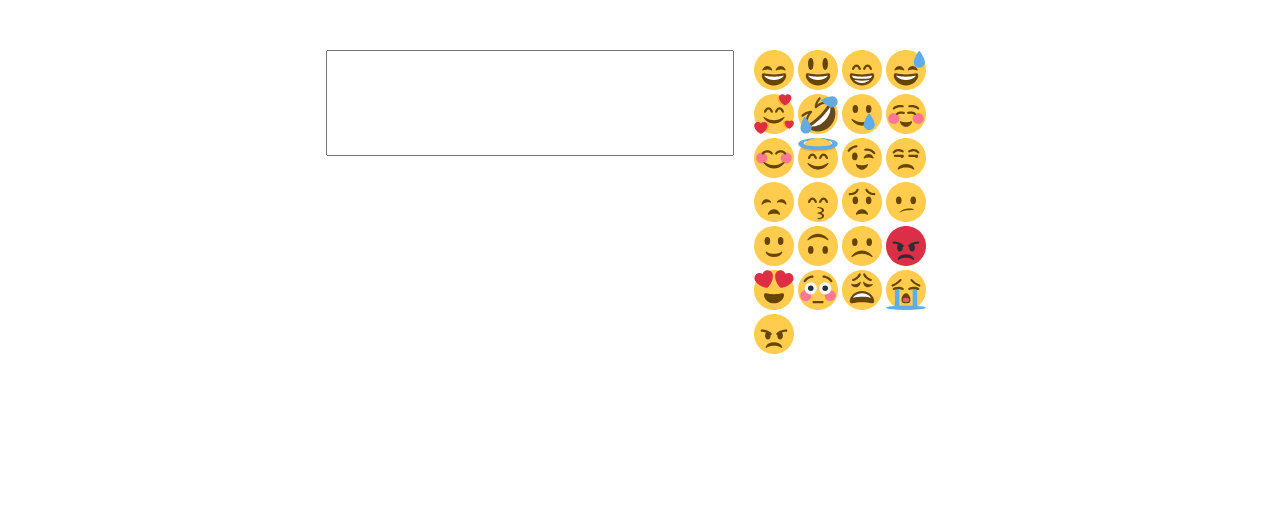
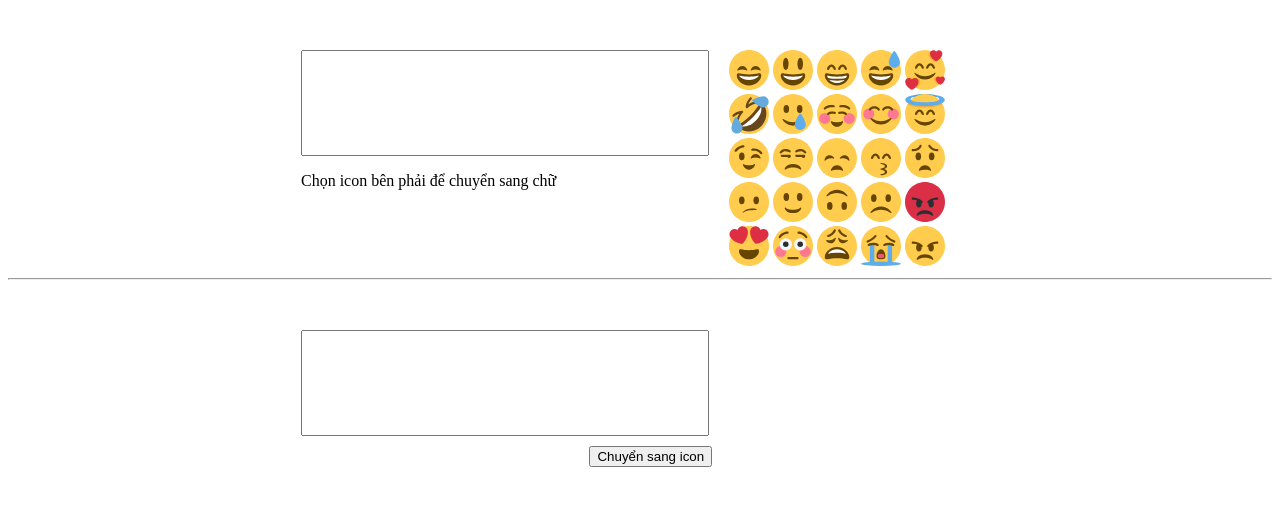
Before and after one commit to manhhungpc/cheating_trans, a plain HTML site: page index.html in a window 1280 px wide. Drawn offline with Linux system fonts and the light colour scheme.

Commit message:
add reverse function

```diff
--- a/index.css
+++ b/index.css
@@ -1,15 +1,25 @@
-.container{
-    margin: 50px 0;
+.text-to-icon,
+.icon-to-text {
+  margin-top: 50px;
   display: flex;
   justify-content: center;
 }
-.btn{
+.btn {
   height: 40px;
   width: 40px;
 }
-#input-text{
+#input-text,
+#input-icon {
   height: 100px;
   width: 400px;
   display: inline;
   margin-right: 20px;
 }
+#icon-field {
+  width: 250px;
+}
+#transform {
+  position: relative;
+  left: 46%;
+  margin-top: 10px;
+}
--- a/index.html
+++ b/index.html
@@ -10,36 +10,47 @@
 </head>
 
 <body>
-    <div class="container">
+    <div class="text-to-icon">
+        <div>
+            <input type="text" id="input-icon">
+            <p>Chọn icon bên phải để chuyển sang chữ</p>
+        </div>
+        <div style="width: 250px">
+            <input type="image" src="./img/a.svg" class="btn" id="a" value="a" onClick=toText(value)>
+            <input type="image" src="./img/b.svg" class="btn" id="b" value="b" onClick=toText(value)>
+            <input type="image" src="./img/c.svg" class="btn" id="c" value="c" onClick=toText(value)>
+            <input type="image" src="./img/d.svg" class="btn" id="d" value="d" onClick=toText(value)>
+            <input type="image" src="./img/e.svg" class="btn" id="e" value="e" onClick=toText(value)>
+            <input type="image" src="./img/f.svg" class="btn" id="f" value="f" onClick=toText(value)>
+            <input type="image" src="./img/g.svg" class="btn" id="g" value="g" onClick=toText(value)>
+            <input type="image" src="./img/h.svg" class="btn" id="h" value="h" onClick=toText(value)>
+            <input type="image" src="./img/i.svg" class="btn" id="i" value="i" onClick=toText(value)>
+            <input type="image" src="./img/k.svg" class="btn" id="k" value="k" onClick=toText(value)>
+            <input type="image" src="./img/l.svg" class="btn" id="l" value="l" onClick=toText(value)>
+            <input type="image" src="./img/m.svg" class="btn" id="m" value="m" onClick=toText(value)>
+            <input type="image" src="./img/n.svg" class="btn" id="n" value="n" onClick=toText(value)>
+            <input type="image" src="./img/o.svg" class="btn" id="o" value="o" onClick=toText(value)>
+            <input type="image" src="./img/p.svg" class="btn" id="p" value="p" onClick=toText(value)>
+            <input type="image" src="./img/q.svg" class="btn" id="q" value="q" onClick=toText(value)>
+            <input type="image" src="./img/r.svg" class="btn" id="r" value="r" onClick=toText(value)>
+            <input type="image" src="./img/s.svg" class="btn" id="s" value="s" onClick=toText(value)>
+            <input type="image" src="./img/t.svg" class="btn" id="t" value="t" onClick=toText(value)>
+            <input type="image" src="./img/u.svg" class="btn" id="u" value="u" onClick=toText(value)>
+            <input type="image" src="./img/v.svg" class="btn" id="v" value="v" onClick=toText(value)>
+            <input type="image" src="./img/w.svg" class="btn" id="w" value="w" onClick=toText(value)>
+            <input type="image" src="./img/x.svg" class="btn" id="x" value="x" onClick=toText(value)>
+            <input type="image" src="./img/y.svg" class="btn" id="y" value="y" onClick=toText(value)>
+            <input type="image" src="./img/z.svg" class="btn" id="z" value="z" onClick=toText(value)>
+        </div>
+        <div id="src"></div>
+    </div>
+    <!--Botton part-->
+    <hr>
+    <div class="icon-to-text">
         <input type="text" id="input-text">
-        <div style="width: 200px">
-            <input type="image" src="./img/a.svg" class="btn" id="a" value="a" onClick=clikme(value)>
-            <input type="image" src="./img/b.svg" class="btn" id="b" value="b" onClick=clikme(value)>
-            <input type="image" src="./img/c.svg" class="btn" id="c" value="c" onClick=clikme(value)>
-            <input type="image" src="./img/d.svg" class="btn" id="d" value="d" onClick=clikme(value)>
-            <input type="image" src="./img/e.svg" class="btn" id="e" value="e" onClick=clikme(value)>
-            <input type="image" src="./img/f.svg" class="btn" id="f" value="f" onClick=clikme(value)>
-            <input type="image" src="./img/g.svg" class="btn" id="g" value="g" onClick=clikme(value)>
-            <input type="image" src="./img/h.svg" class="btn" id="h" value="h" onClick=clikme(value)>
-            <input type="image" src="./img/i.svg" class="btn" id="i" value="i" onClick=clikme(value)>
-            <input type="image" src="./img/k.svg" class="btn" id="k" value="k" onClick=clikme(value)>
-            <input type="image" src="./img/l.svg" class="btn" id="l" value="l" onClick=clikme(value)>
-            <input type="image" src="./img/m.svg" class="btn" id="m" value="m" onClick=clikme(value)>
-            <input type="image" src="./img/n.svg" class="btn" id="n" value="n" onClick=clikme(value)>
-            <input type="image" src="./img/o.svg" class="btn" id="o" value="o" onClick=clikme(value)>
-            <input type="image" src="./img/p.svg" class="btn" id="p" value="p" onClick=clikme(value)>
-            <input type="image" src="./img/q.svg" class="btn" id="q" value="q" onClick=clikme(value)>
-            <input type="image" src="./img/r.svg" class="btn" id="r" value="r" onClick=clikme(value)>
-            <input type="image" src="./img/s.svg" class="btn" id="s" value="s" onClick=clikme(value)>
-            <input type="image" src="./img/t.svg" class="btn" id="t" value="t" onClick=clikme(value)>
-            <input type="image" src="./img/u.svg" class="btn" id="u" value="u" onClick=clikme(value)>
-            <input type="image" src="./img/v.svg" class="btn" id="v" value="v" onClick=clikme(value)>
-            <input type="image" src="./img/w.svg" class="btn" id="w" value="w" onClick=clikme(value)>
-            <input type="image" src="./img/x.svg" class="btn" id="x" value="x" onClick=clikme(value)>
-            <input type="image" src="./img/y.svg" class="btn" id="y" value="y" onClick=clikme(value)>
-            <input type="image" src="./img/z.svg" class="btn" id="z" value="z" onClick=clikme(value)>
-        </div>
+        <div id="icon-field"></div>
     </div>
+    <button id="transform" onclick="toIcon()">Chuyển sang icon</button>
     <script src="index.js"></script>
 </body>
 
--- a/index.js
+++ b/index.js
@@ -1,7 +1,130 @@
-function clikme(value){
-    var char = document.getElementById(value);
-    var inp = document.getElementById("input-text");
-    inp.value += char.value;
-    //console.log(char.value)
+function toText(value) {
+  var char = document.getElementById(value);
+  var inp = document.getElementById("input-icon");
+  inp.value += char.value;
+}
+function iconDetect(data) {
+  var img = document.createElement("img");
+  img.className = "btn";
+  img.src = `./img/${data}.svg`;
+  var icon = document.getElementById("icon-field");
+  icon.appendChild(img);
+}
 
+function toIcon() {
+  var text = document.getElementById("input-text").value;
+  for (var i = 0; i < text.length; i++) {
+    switch (text[i]) {
+      case "a":
+        iconDetect("a");
+        break;
+
+      case "b":
+        iconDetect("b");
+        break;
+
+      case "c":
+        iconDetect("c");
+        break;
+
+      case "d":
+        iconDetect("d");
+        break;
+
+      case "e":
+        iconDetect("e");
+        break;
+
+      case "f":
+        iconDetect("f");
+        break;
+
+      case "g":
+        iconDetect("g");
+        break;
+
+      case "h":
+        iconDetect("h");
+        break;
+
+      case "i":
+        iconDetect("i");
+        break;
+
+      case "k":
+        iconDetect("k");
+        break;
+
+      case "l":
+        iconDetect("l");
+        break;
+
+      case "m":
+        iconDetect("m");
+        break;
+
+      case "n":
+        iconDetect("n");
+        break;
+
+      case "o":
+        iconDetect("o");
+        break;
+
+      case "p":
+        iconDetect("p");
+        break;
+
+      case "q":
+        iconDetect("q");
+        break;
+
+      case "r":
+        iconDetect("r");
+        break;
+
+      case "s":
+        iconDetect("s");
+        break;
+
+      case "t":
+        iconDetect("t");
+        break;
+
+      case "u":
+        iconDetect("u");
+        break;
+
+      case "v":
+        iconDetect("v");
+        break;
+
+      case "w":
+        iconDetect("w");
+        break;
+
+      case "x":
+        iconDetect("x");
+        break;
+
+      case "y":
+        iconDetect("y");
+        break;
+
+      case "z":
+        iconDetect("z");
+        break;
+
+      case " ":
+        var space = document.createElement("span");
+        space.textContent = "  .";
+        space.style = "font-size: 30px";
+        var icon = document.getElementById("icon-field");
+        icon.appendChild(space);
+        break;
+
+      default:
+        break;
+    }
+  }
 }
```
Lines whose indentation alone changed are shown as unchanged.
